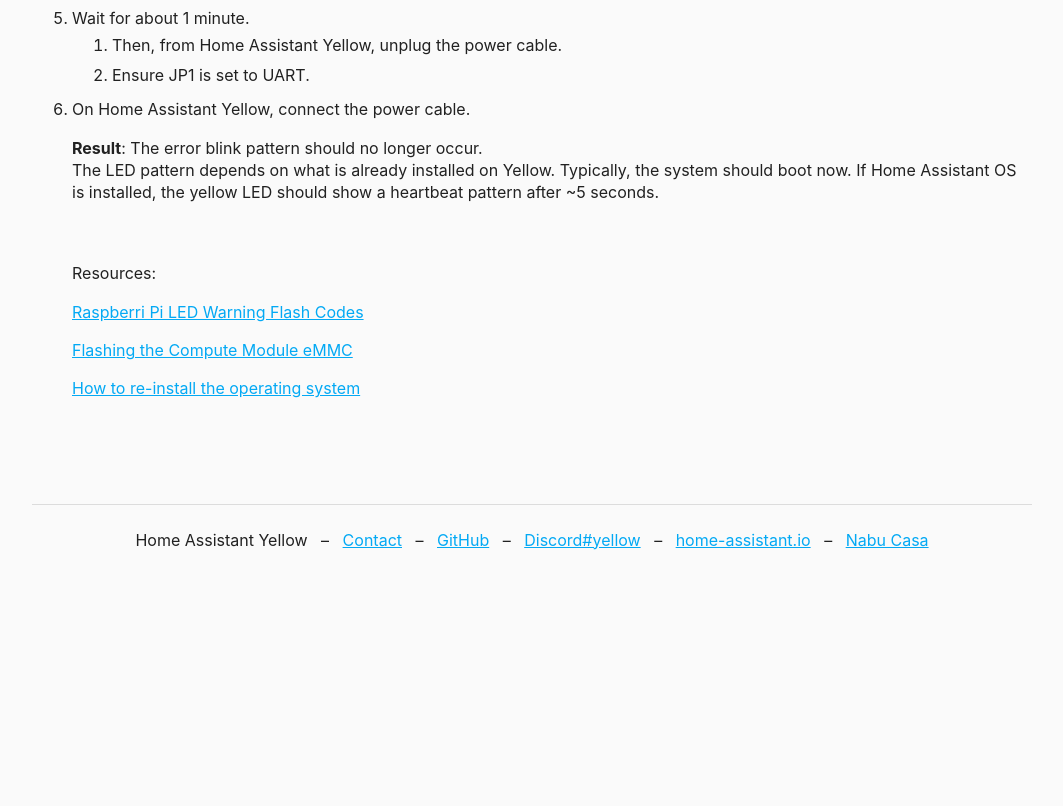
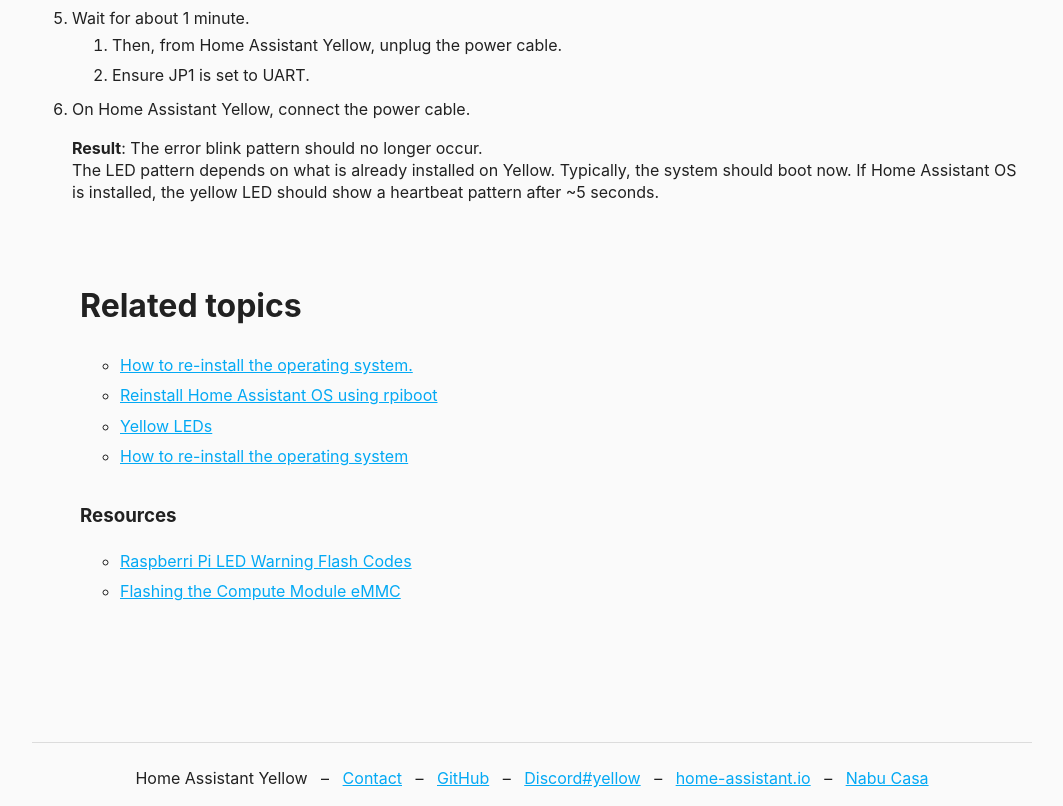
Before and after one commit to home-assistant/yellow.home-assistant.io, an Eleventy site: page src/guides/flash-cm4-firmware.html in a window 1280 px wide. Shown: the part 764-1570 px from the top of the page, without its empty margins (108-1171 px from the left). Before the commit the page ends 1331 px from the top, so only its background shows below. Built offline with nearby package versions, Linux system fonts and the light colour scheme; Eleventy itself is replaced by a stand-in of ours; files that its build step writes are made by us from their sources.

Commit message:
Add related topics to improve navigation

```diff
--- a/src/guides/flash-cm4-firmware.html
+++ b/src/guides/flash-cm4-firmware.html
@@ -56,26 +56,33 @@
         >
     </li>
 
-
-  <p><span>Resources:</span></p>
-  <p>
-    <span
-      ><a href="https://www.raspberrypi.com/documentation/computers/configuration.html#led-warning-flash-codes"
-      >Raspberri Pi LED Warning Flash Codes</a></span
-    >
-  </p>
-  <p>
-    <span
-      ><a href="https://www.raspberrypi.com/documentation/computers/compute-module.html#flashing-the-compute-module-emmc"
-      >Flashing the Compute Module eMMC</a></span
-    >
-  </p>
-  <p>
-    <span
-      ><a
-      href="https://yellow.home-assistant.io/guides/reinstall-os/"
-      >How to re-install the operating system</a></span
-    >
-  </p>
+    <div class="container">
+      <h1>Related topics</h1>
+      <p><ul>
+          <li><a
+            href="/guides/reinstall-os/"
+            >How to re-install the operating system.</a>
+          </li>
+          <li><a
+            href="/guides/reinstall-os/#install-os-rpiboot"
+            >Reinstall Home Assistant OS using rpiboot</a>
+          </li>
+          <li><a href="/guides/yellow-leds/" target="_blank">Yellow LEDs</a>
+          </li>
+          <li><a
+            href="https://yellow.home-assistant.io/guides/reinstall-os/"
+            >How to re-install the operating system</a>
+          </li>
+      </ul></p>
+      <h3>Resources</h3>
+      <p><ul>
+          <li><a href="https://www.raspberrypi.com/documentation/computers/configuration.html#led-warning-flash-codes"
+            >Raspberri Pi LED Warning Flash Codes</a>
+          </li>
+          <li><a href="https://www.raspberrypi.com/documentation/computers/compute-module.html#flashing-the-compute-module-emmc"
+            >Flashing the Compute Module eMMC</a>
+          </li>
+      </ul></p>
+    </div>
 
 </div>
```
Also changed, not shown: src/guides/about-firmware-options.html (+1 -1 lines), src/guides/about-multiprotocol.html (+15 -0 lines), src/procedures/disable-multiprotocol.html (+19 -0 lines), src/procedures/enable-multiprotocol.html (+18 -0 lines).
